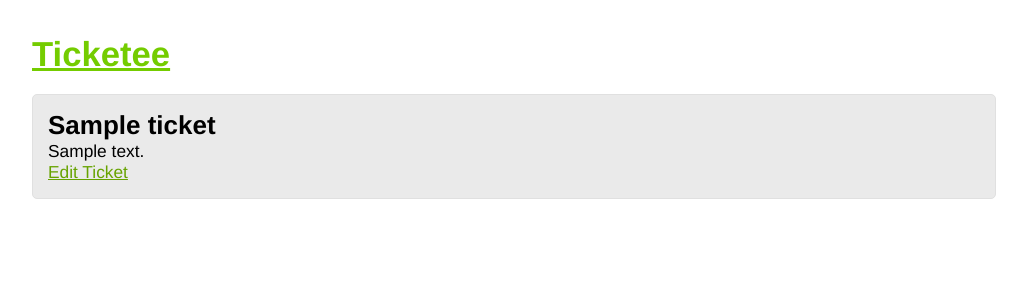
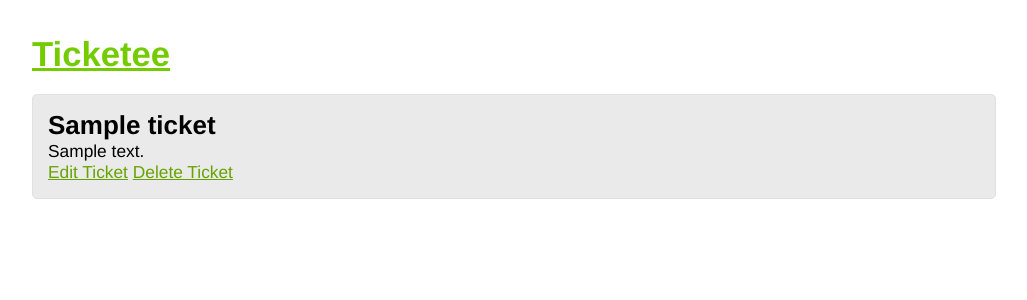
Before and after one commit to AlfonsoUceda/ticketee, a Rails app: page /projects/1/tickets/1 in a window 1280 px wide. Shown: the top 300 px of the page, without its empty margins (126-1153 px from the left). Run offline with Rails 7, Linux system fonts and the light colour scheme; tables that the repository leaves empty hold one stand-in row (values such as "Sample post"); parts of the project's set-up code (start-up, migrations or seed data) failed here and were passed over; some libraries are stand-ins or nearby versions.

Commit message:
Implemented deleting tickets feature

```diff
--- a/app/controllers/tickets_controller.rb
+++ b/app/controllers/tickets_controller.rb
@@ -37,6 +37,12 @@ class TicketsController < ApplicationController
     end
   end
 
+  def destroy
+    @ticket.destroy
+    flash[:notice] = "Ticket has been deleted."
+    redirect_to @project
+  end
+
 private
   def find_project
     @project = Project.find(params[:project_id])
--- a/app/views/tickets/show.html.erb
+++ b/app/views/tickets/show.html.erb
@@ -1,5 +1,7 @@
 <div id='ticket'>
   <h2><%= @ticket.title %></h2>
   <%= simple_format(@ticket.description) %>
-  <%=  link_to "Edit Ticket", [:edit, @project, @ticket] %>
+  <%= link_to "Edit Ticket", [:edit, @project, @ticket] %>
+  <%= link_to "Delete Ticket", [@project, @ticket], method: :delete,
+            confirm: "Are you sure you want to delete this ticket?" %>
 </div>
```
Also changed, not shown: 1 other file.
